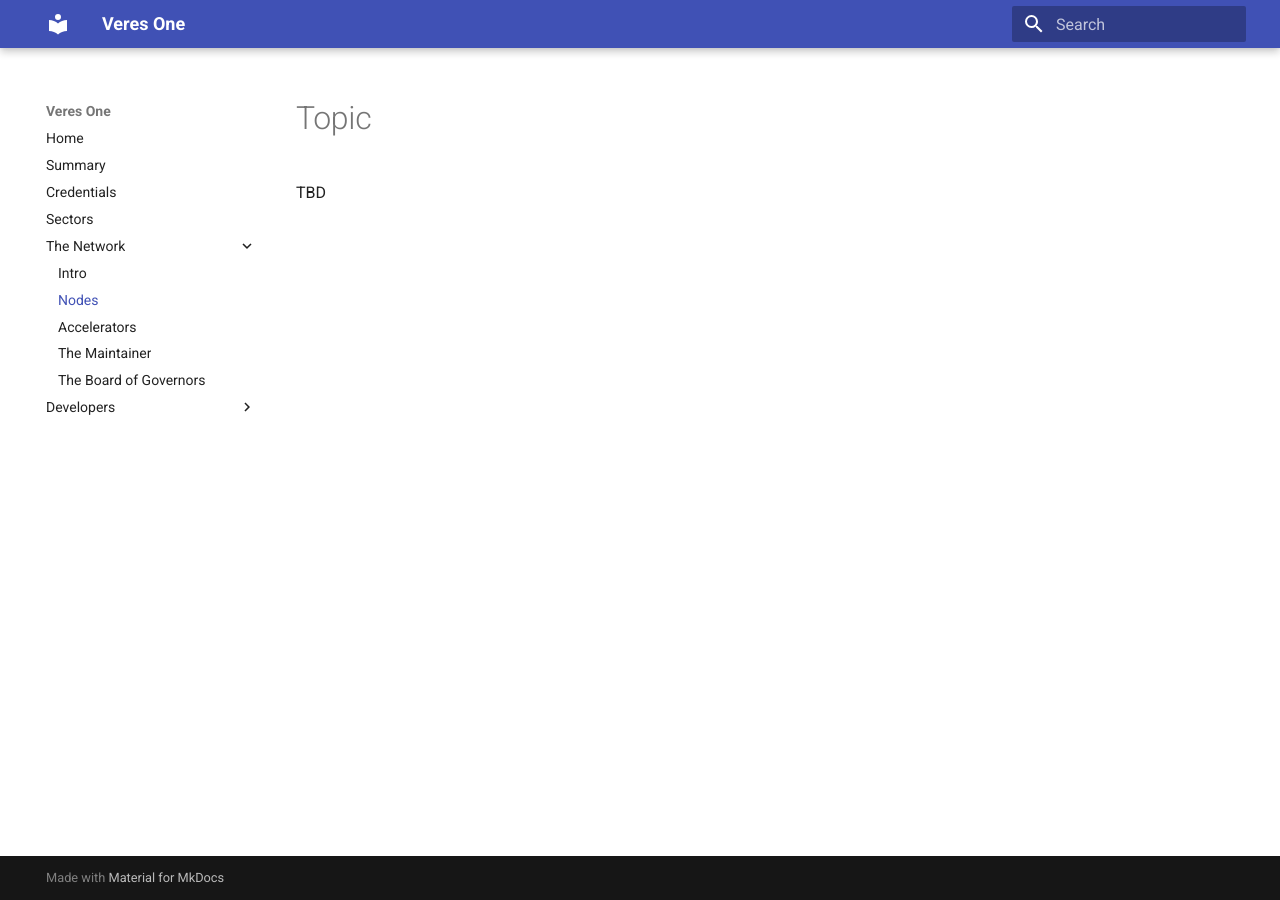
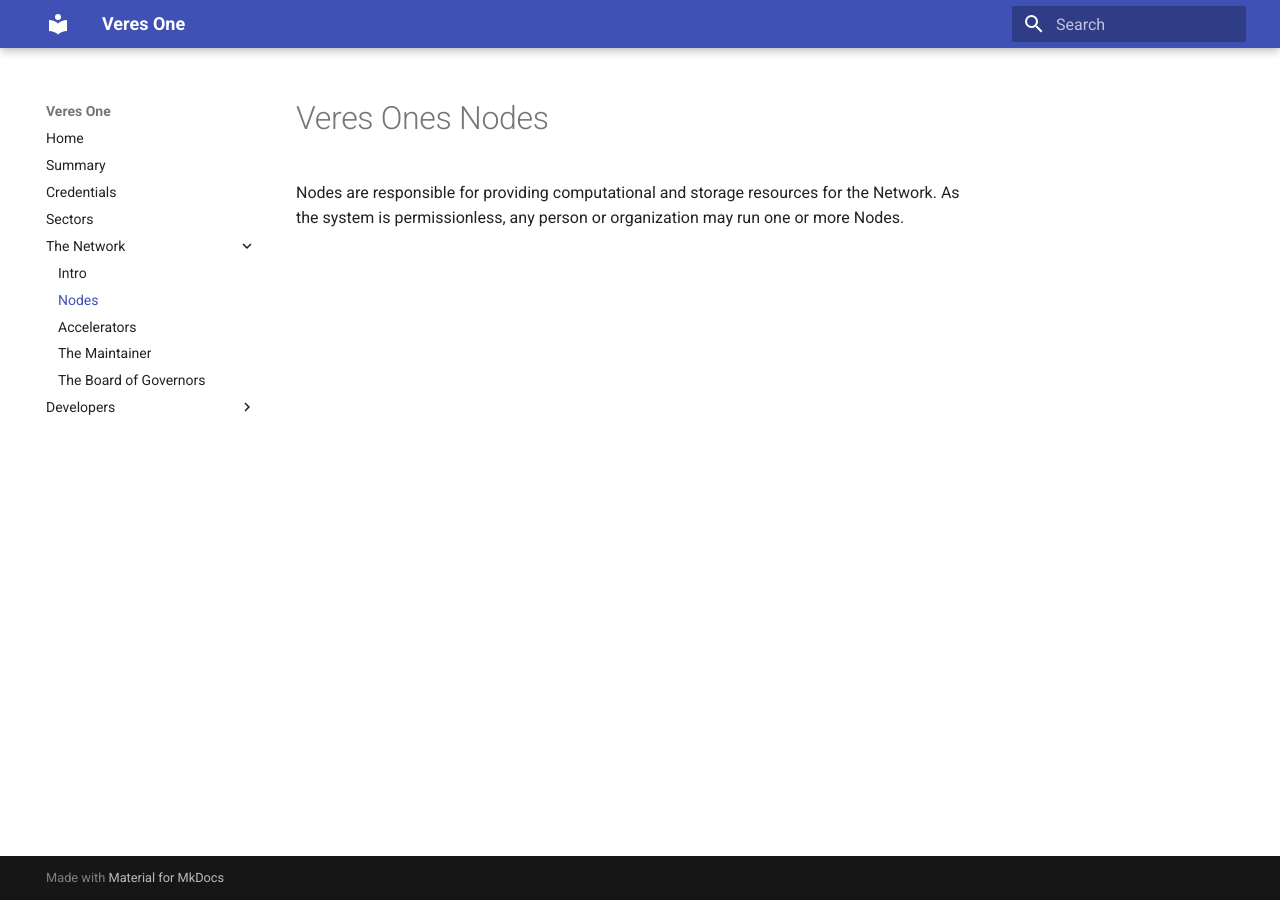
Before and after one commit to veres-one/docs.veres.one, an MkDocs documentation site: the page built from docs/ecosystem/nodes.md, in a window 1280 px wide. Built offline with MkDocs 1.6.1 and Material for MkDocs 9.7.7, drawn with Linux system fonts in a browser that asks for light colours; old or Windows-style settings are respelled for this version of MkDocs.

Commit message:
Update Node.md with short intro.

```diff
--- a/docs/ecosystem/nodes.md
+++ b/docs/ecosystem/nodes.md
@@ -1,3 +1,5 @@
-# Topic
 
-TBD
+# Veres Ones Nodes
+Nodes are responsible for providing computational and storage
+resources for the Network. As the system is permissionless,
+any person or organization may run one or more Nodes.
```
